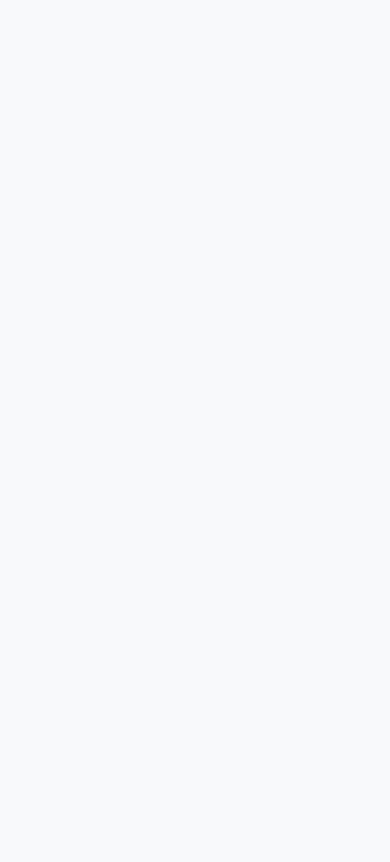
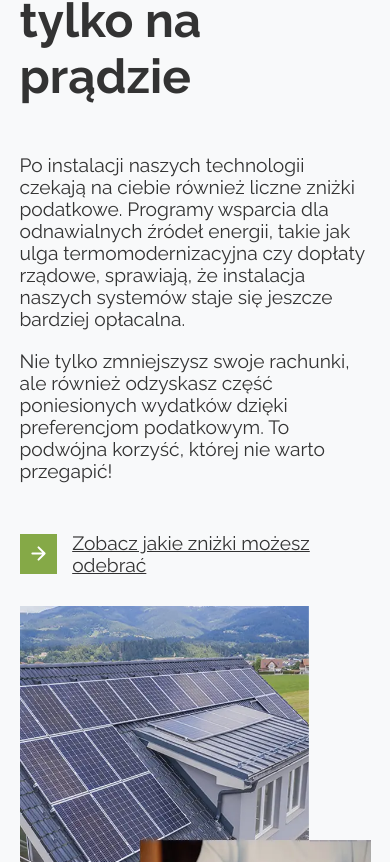
Before and after one commit to GracjanOne/Ecosphere, a Next.js app: page / in a window 390 px wide. Shown: the part 942-1804 px from the top of the page. Built offline with nearby package versions, Linux system fonts and the light colour scheme.

Commit message:
Long text reusable component

```diff
--- /dev/null
+++ b/src/app/components/CtaButton/CtaButton.css
@@ -0,0 +1,19 @@
+.right-arrow-background{
+    width: 40px;
+    height: 40px;
+    background-color: var(--third-color);
+    display: flex;
+    justify-content: center;
+    align-items: center;
+}
+.cta-button-under{
+
+    cursor: pointer;
+    display: flex;
+    align-items: center;
+    gap: 15px;
+    font-size: 1.2rem;
+}
+.cta-text{
+    text-decoration: underline;
+}
--- /dev/null
+++ b/src/app/components/CtaButton/CtaButton.tsx
@@ -0,0 +1,14 @@
+import "@/app/components/CtaButton/CtaButton.css";
+import Image from "next/image";
+import Link from "next/link";
+export default function CtaButton({link,children}:any) {
+  return (
+    <Link href={link} className="cta-button-under">
+      <div className="right-arrow-background">
+
+        <Image src="/right-arrow.svg" alt="" width={21} height={21} />
+      </div>
+      <div className="cta-text">{children}</div>
+    </Link>
+  );
+}
--- /dev/null
+++ b/src/app/components/LeftImage/LeftImage.css
@@ -0,0 +1,52 @@
+.left-image-wrapper{
+    display: flex;
+    align-items: center;
+    gap: 60px;
+    margin-top: 8%;
+
+    @media screen and (max-width: 1400px) {
+        gap: 1%;
+    }
+    @media screen and (max-width: 1330px) {
+        gap: 0;
+    }
+    @media screen and (max-width: 1100px) {
+        flex-direction: column-reverse !important;
+        gap: 30px;
+    }
+}
+.image-right-text{
+    display: flex;
+    flex-direction: column;
+    gap: 50px;
+    @media screen and (max-width: 1100px) {
+        width: 600px;
+    }
+    @media screen and (max-width: 700px) {
+        width: 100%;
+
+    }
+}
+.image-paragraphs{
+    display: flex;
+    flex-direction: column;
+    gap: 20px;
+
+}
+.left-image-object{
+    @media screen and (max-width: 1400px) {
+        transform: scale(0.9);
+    }
+    @media screen and (max-width: 1330px) {
+        transform: scale(0.8);
+    }
+    @media screen and (max-width: 1100px) {
+        transform: scale(1);
+    }
+   img{
+    @media screen and (max-width: 700px) {
+        width: 100%;
+        height: auto;
+    }
+   }
+}
--- /dev/null
+++ b/src/app/components/LeftImage/LeftImage.tsx
@@ -0,0 +1,40 @@
+import CtaButton from "../CtaButton/CtaButton";
+import Image from "next/image";
+import "@/app/components/LeftImage/LeftImage.css"
+interface LeftImageProps {
+  title: string;
+  p1: string;
+  p2: string;
+  button: string;
+  img: string;
+  imgWidth: number;
+  imgHeight: number;
+  isRight: boolean;
+}
+
+export default function LeftImage({
+  title,
+  p1,
+  p2,
+  button,
+  img,
+  imgWidth,
+  imgHeight,
+  isRight,
+}: LeftImageProps) {
+  return (
+    <div className="web-margins left-image-wrapper" style={isRight ? {flexDirection: "row-reverse"} : {flexDirection: "row"}}>
+      <div className="left-image-object">
+        <Image  src={img} alt="" width={imgWidth} height={imgHeight} />
+      </div>
+      <div className="image-right-text">
+        <h2 className="section-header">{title}</h2>
+        <div className="image-paragraphs">
+            <p>{p1}</p>
+            <p>{p2}</p>
+        </div>
+        <CtaButton link={"/kontakt"}>{button}</CtaButton>
+      </div>
+    </div>
+  );
+}
--- a/src/app/components/hero/HeroSection.css
+++ b/src/app/components/hero/HeroSection.css
@@ -18,6 +18,7 @@
     @media screen and (max-width:800px) {
         font-size: 1.2rem;
       }
+
 }
 .hero-text-wrapper{
     display: flex;
@@ -44,6 +45,9 @@
         padding: 3%;
         text-align: center;
       }
+      @media screen and (max-width:330px) {
+        font-size: 1rem;
+      }
 }
 .center{
     display: flex;
--- a/src/app/globals.css
+++ b/src/app/globals.css
@@ -31,6 +31,9 @@ body {
 @media screen and (max-width:800px) {
   font-size: 2.986rem;
 }
+@media screen and (max-width:330px) {
+  font-size: 2.488rem;
+}
 }
 .section-header{
   font-size: 2.986rem;
@@ -48,6 +51,9 @@ a {
 }
 .web-margins{
   margin: 0 13%;
+  @media screen and (max-width:1330px){
+    margin: 0 8%;
+  }
   @media screen and (max-width:550px){
     margin: 0 5%;
   }
--- a/src/app/page.tsx
+++ b/src/app/page.tsx
@@ -1,10 +1,14 @@
 import HeroSection from "./components/hero/HeroSection";
-
+import LeftImage from "./components/LeftImage/LeftImage";
 export default function Home() {
   return (
-   <>
+   <div>
     <HeroSection />
-    <br /><br /><br /><br /><br /><br /><br /><br /><br /><br /><br /><br /><br /><br /><br /><br /><br /><br /><br /><br /><br /><br /><br /><br /><br /><br /><br /><br /><br /><br /><br /><br /><br /><br /><br /><br /><br /><br /><br /><br /><br /><br /><br /><br /><br /><br /><br /><br /><br /><br /><br /><br /><br /><br /><br /><br /><br /><br /><br /><br /><br /><br /><br /><br /><br /><br /><br /><br /><br /><br /><br /><br /><br /><br /><br /><br /><br /><br /><br /><br /><br /><br /><br /><br /><br /><br /><br /><br /><br /><br /><br /><br /><br /><br /><br /><br /><br /><br /><br /><br />
-   </>
+    <LeftImage title="Oszczędzaj nie tylko na prądzie" p1="Po instalacji naszych technologii czekają na ciebie również liczne zniżki podatkowe. Programy wsparcia dla odnawialnych źródeł energii, takie jak ulga termomodernizacyjna czy dopłaty rządowe, sprawiają, że instalacja naszych systemów staje się jeszcze bardziej opłacalna. " p2="Nie tylko zmniejszysz swoje rachunki, ale również odzyskasz część poniesionych wydatków dzięki preferencjom podatkowym. To podwójna korzyść, której nie warto przegapić!"
+    button="Zobacz jakie zniżki możesz odebrać"
+    img="/saving-img.webp" imgWidth={600} imgHeight={680} isRight={false}/>
+    <br /><br /><br /><br />
+
+   </div>
   );
 }
```
Also changed, not shown: public/right-arrow.svg (added), public/saving-img.webp (renamed from public/saving (1).webp).
